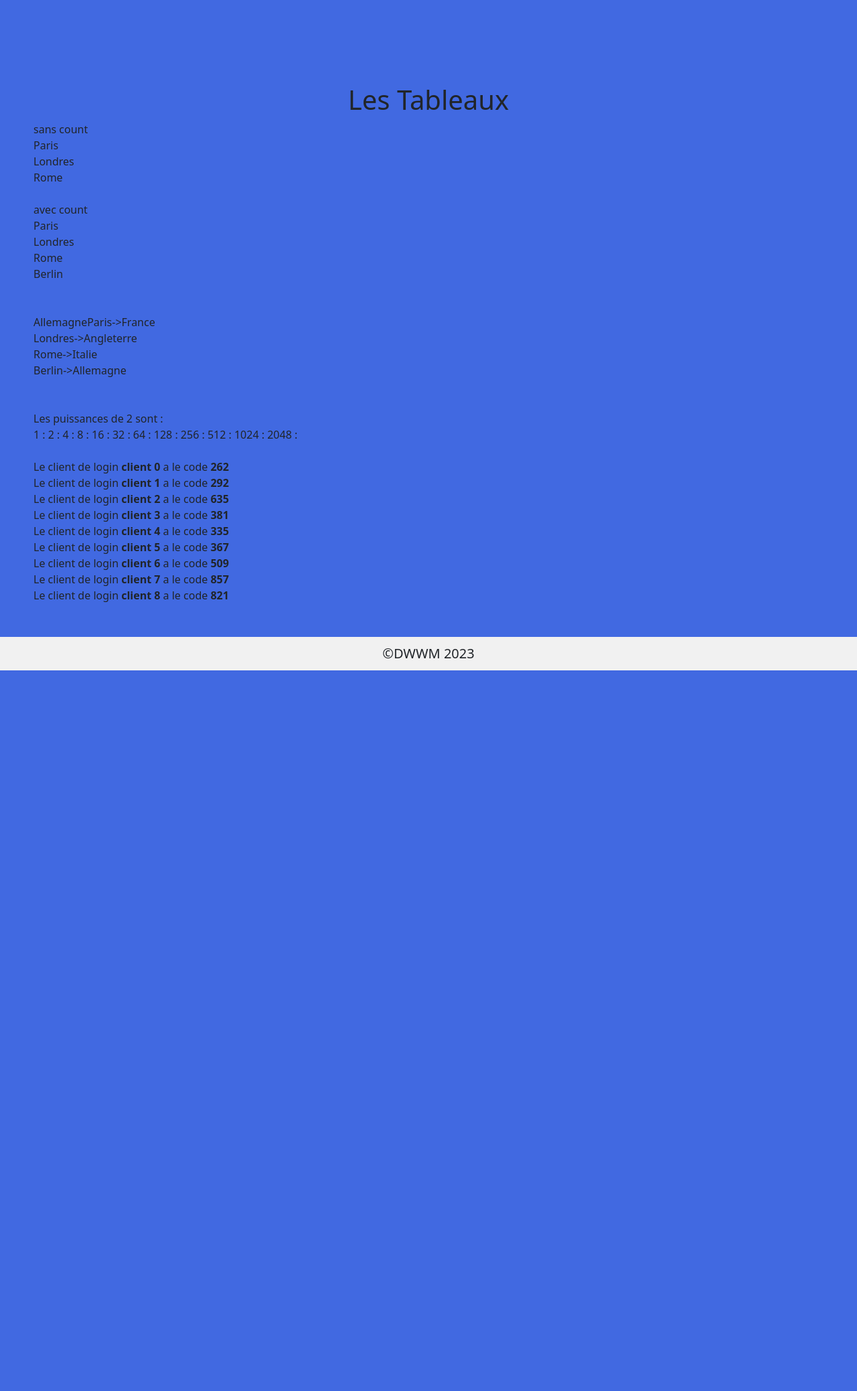
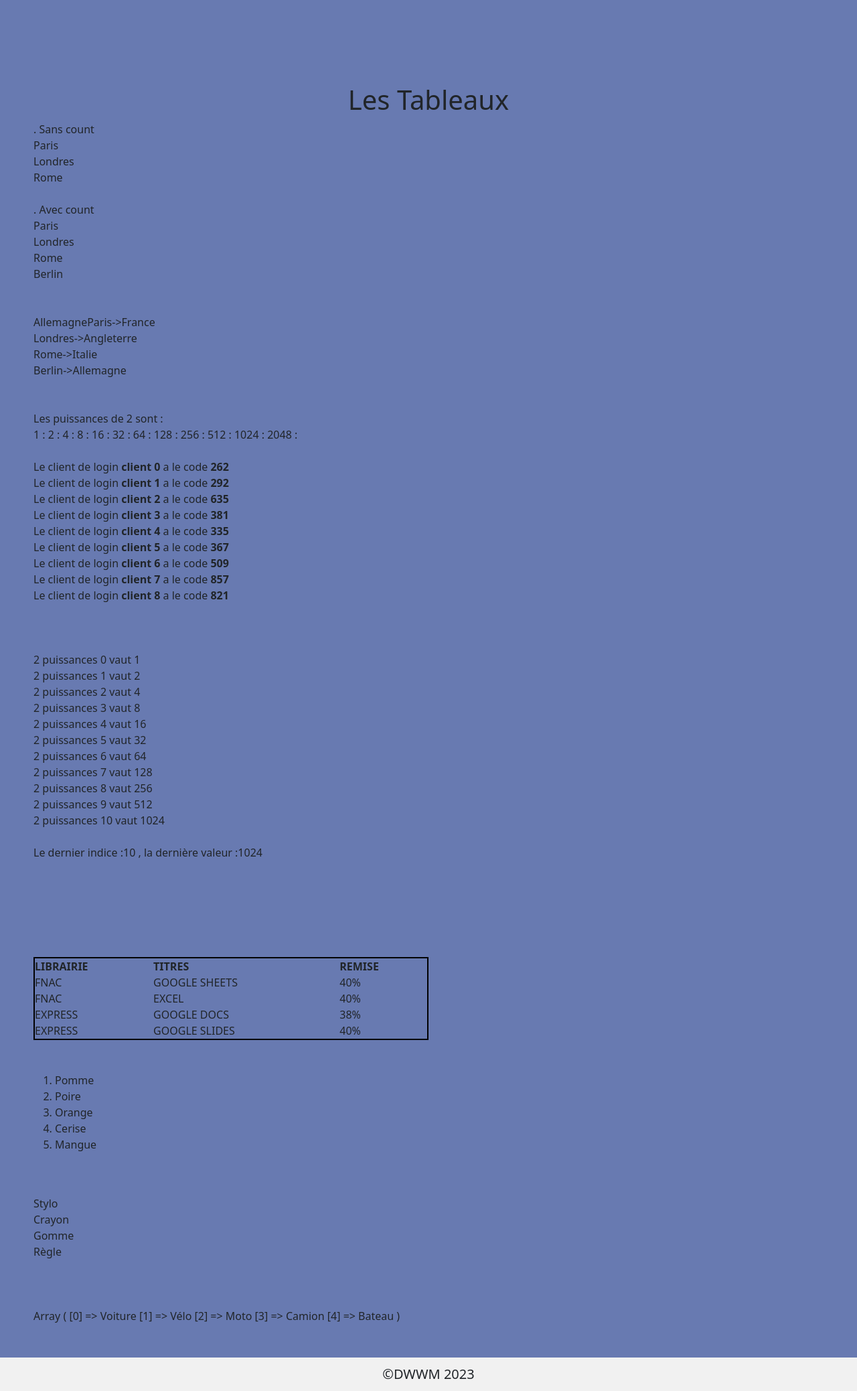
Before and after one commit to AnissaBS/monSite, a PHP site: page /tableau.php in a window 1280 px wide. Shown: the part 56-2133 px from the top of the page at 67% size. Before the commit the page ends 1057 px from the top, so only its background shows below. Run offline with PHP 8.4, Linux system fonts and the light colour scheme.

Commit message:
Add files via upload

```diff
--- a/styleGrid.css
+++ b/styleGrid.css
@@ -2,6 +2,7 @@
     box-sizing: border-box;
     margin: 0;
     padding: 0;
+    /* background-color: rgb(147, 147, 222); */
 }
 html, body {
     height: 100%;
@@ -28,7 +29,7 @@ nav a {
 
 .content {
     padding: 125px 50px 50px;
-    background: royalblue;
+    background: rgb(104, 122, 177);
 }
 
 h1 {
--- a/tableau.php
+++ b/tableau.php
@@ -5,6 +5,11 @@
     <meta name="viewport" content="width=device-width, initial-scale=1.0">
     <link rel="stylesheet" href="styleGrid.css">
     <title>Document</title>
+    <style>
+        table,td,th,tr{
+            border: 2px solid black;
+        }
+    </style>
 </head>
 <body>
 
@@ -19,13 +24,13 @@
 <?php
     $tb = ['Paris', 'Londres', 'Rome', 'Berlin'];
     // echo $tb[1];
-echo "sans count <br>";
+echo ". Sans count <br>";
 for($i=0;$i<3;$i++){
     echo $tb[$i], "<br>";
 }
 
 echo "<br>";
-echo "avec count<br>";
+echo ". Avec count<br>";
 for($i=0; $i<count($tb);$i++){
     echo $tb[$i], "<br>";
 }
@@ -75,7 +80,77 @@ echo "<br><br>";
         echo "Le client de login <b>$cle</b> a le code <b>$val</b> <br>";
     }
 
-?>
+    echo "<br><br>";
+
+    // Création du tableau
+    for($i=0; $i<=10; $i++){
+        $tab3[$i] = pow(2, $i);
+    }
+
+    // La lecture des indices et des valeurs
+    foreach($tab3 as $ind=>$val){
+        echo "<br> 2 puissances $ind vaut $val";
+    }
+
+    echo "<br><br> Le dernier indice :".$ind," , la dernière valeur :", $val, "<br><br>";
+
+    $Teb = array(
+        array ("<b>LIBRAIRIE</b>", "<b>TITRES</b>", "<b>REMISE</b>"),
+        array ("FNAC", "GOOGLE SHEETS", "40%"),
+        array ("FNAC", "EXCEL", "40%"),
+        array ("EXPRESS", "GOOGLE DOCS", "38%"),
+        array ("EXPRESS", "GOOGLE SLIDES", "40%")
+    );
+    echo "<table border=1 width=\"50%\">";
+
+    // La lecture de chaque ligne
+    foreach($Teb as list($librairie, $titre,$remise)){
+        // J'affiche les données dans des cases d'un tableau
+        echo "<tr><td>".$librairie."</td><td>".$titre."</td>"."<td>".$remise."</td>"."</tr><br>";
+    }
+    echo "</table>";
+
+    echo "<br><br>";
+
+    $tablo[1]= "Pomme";
+    $tablo[2]= "Poire";
+    $tablo[3]= "Orange";
+    $tablo[4]= "Cerise";
+    $tablo[5]= "Mangue";
+
+    // Je relie les éléments en les affichant dans le browser
+    echo "<ol>"; // Je prépare une liste numérotée
+    for($i=1;$i<=5;$i++){
+        echo "<li>".$tablo[$i]."</li>"; //J'affiche chaque élément du tableau
+    }
+    echo "</ol>";
+
+    echo "<br><br>";
+
+    $tablo1[]="Stylo";
+    $tablo1[]="Crayon";
+    $tablo1[]="Gomme";
+    $tablo1[]="Règle";
+
+    // Je relie les éléments en commençant à 0
+    for($i=0; $i<count($tablo1); $i++){
+        echo $tablo1[$i]."<br>";
+    }
+
+    echo "<br><br>";
+
+    $tablo2= ["Voiture", "Vélo", "Moto", "Camion", "Bateau"];
+    echo "<br>";
+    print_r($tablo2);
+
+    /* En résumé :
+        Les tableaux sont des structures de variables complexes à une ou plusieurs dimensions.
+        Un indice numérique ou texte permet de récupérer la valeur d'une case d'un tableau. Duns un indice numérique, on utilise une boucle for ou while pour lire les éléments d'un tableau.
+        Dans le cas d'un indice de type texte, il faut employer la boucle foreach.
+        Les tableaux servent aussi à organiser des matrices d'informations que l'on récupère si besoin en les parcourant à l'aide d'une ou plusieurs boucles.
+    */
+
+    ?>
 </div>
 
 <?php
```
Also changed, not shown: boucles.php (+43 -15 lines).
